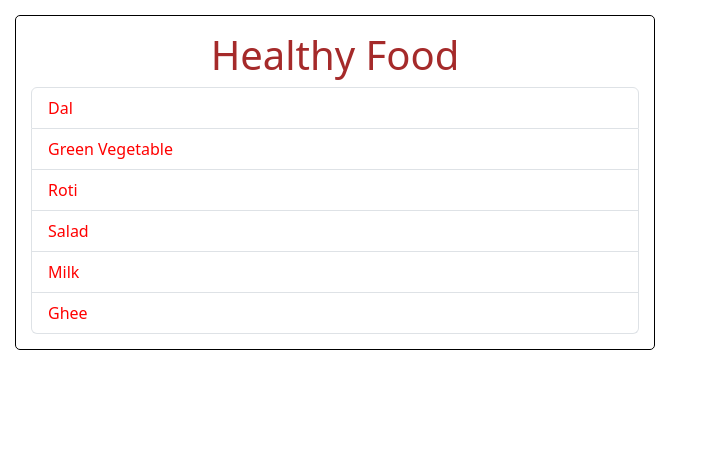
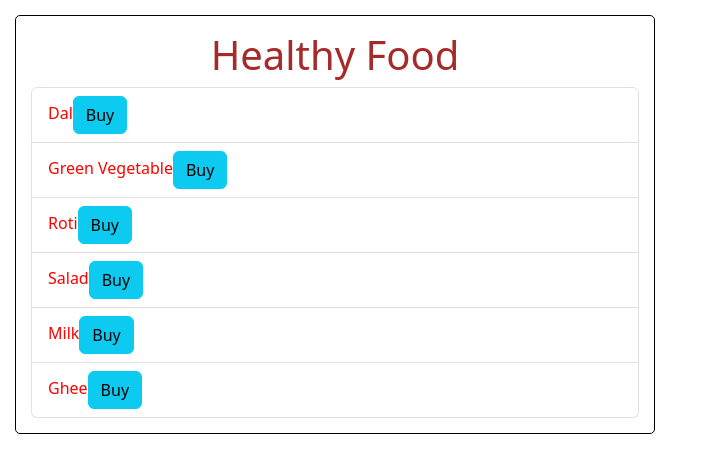
Before and after one commit to BrijeshMarshettiwar/REACT-practice-project, a React (Vite) app in the folder 3-Fragments/: page / in a window 1280 px wide. Shown: the top 472 px of the page, without its empty margins (0-703 px from the left). Built offline with nearby package versions, Linux system fonts and the light colour scheme.

Commit message:
Update Item.jsx

```diff
--- a/3-Fragments/src/components/Item.jsx
+++ b/3-Fragments/src/components/Item.jsx
@@ -2,9 +2,18 @@ import styles from "./Item.module.css";
 
 const Item = ({ foodItem }) =>{
 
+  const handleBuyButtonClick = (event) =>{
+    console.log(event);
+    console.log(`${foodItem} being bought`);
+  }
+
   return (
     <li className={`${styles["Kg-item"]} list-group-item`}>
-      <span className={styles["Kg-span"]}>{foodItem}</span></li>
+      <span className={styles["Kg-span"]}>{foodItem}</span>
+      <button className={`${styles.button} btn btn-info`}
+      onClick={(event) => handleBuyButtonClick(event)}
+      >Buy</button>
+    </li>
   )
 }
 export default Item;
```
